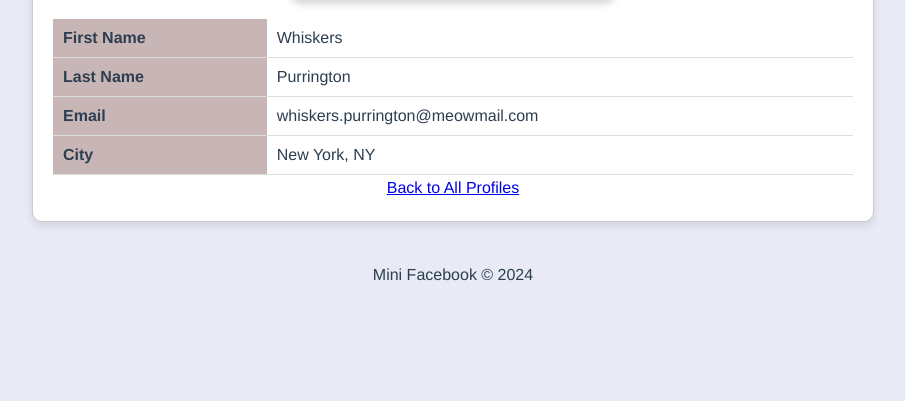
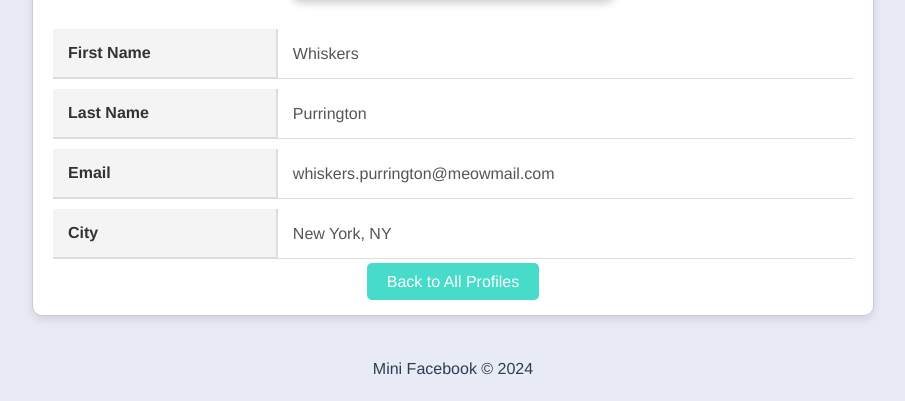
Before and after one commit to trucdg/test-heroku, a Django app: page /mini_fb/profile/1 in a window 1280 px wide. Shown: the part 603-1004 px from the top of the page, without its empty margins (187-1092 px from the left). Before the commit the page ends 884 px from the top, so only its background shows below. Run offline with Django 5.2, Linux system fonts and the light colour scheme; data comes from the database, SQL or seed files in the repository.

Commit message:
add stylings to single profile table

```diff
--- a/static/styles.css
+++ b/static/styles.css
@@ -301,37 +301,41 @@ img.profile-image {
 
 /* Single Profile View */
 .profile-detail-container {
-    max-width: 800px; /* Set a max-width for the container */
-    margin: 40px auto; /* Center the container on the page */
+    max-width: 800px;
+    margin: 40px auto;
     padding: 20px;
-    border: 1px solid #ccc; /* Border around the profile container */
-    border-radius: 10px; /* Rounded corners */
-    background-color: #ffffff; /* White background */
-    box-shadow: 0 4px 8px rgba(0, 0, 0, 0.1); /* Light shadow for depth */
+    border: 1px solid #ccc;
+    border-radius: 10px;
+    background-color: #ffffff;
+    box-shadow: 0 4px 8px rgba(0, 0, 0, 0.1);
 }
 
 /* Profile detail table styling */
 .profile-detail-table {
     width: 100%;
-    border-collapse: collapse;
+    border-collapse: separate;
+    border-spacing: 0 10px;
     margin-top: 20px;
-    column-gap: 20px;
 }
 
-.profile-detail-table th,
-.profile-detail-table td {
-    padding: 10px;
+/* Table headers (th) */
+.profile-detail-table th {
+    padding: 15px;
     text-align: left;
-    border-bottom: 1px solid #ddd;
+    background-color: #f4f4f4;
+    color: #333;
+    font-weight: bold;
+    border-bottom: 2px solid #ddd;
+    border-right: 1px solid #ddd;
 }
 
-.profile-detail-table th {
-    background-color: #c8b6b6;
-    font-weight: bold;
-}
-
+/* Table cells (td) */
 .profile-detail-table td {
+    padding: 15px;
     background-color: #fff;
+    color: #555;
+    border-bottom: 1px solid #ddd;
+    border-left: 1px solid #ddd;
 }
 
 /* Profile image container */
@@ -348,6 +352,16 @@ img.profile-image {
     border: 2px solid #ccc;
 }
 
+/* Profile detail button */
+.profile-detail-button {
+    padding: 10px 20px;
+    background-color: #47dbca;
+    color: #fff;
+    text-decoration: none;
+    border-radius: 5px;
+    transition: background-color 0.3s ease;
+}
+
 .profile-detail-button:hover {
-    background-color: #e51ab2;
+    background-color: #c533c0; /* Darker blue on hover */
 }
```
